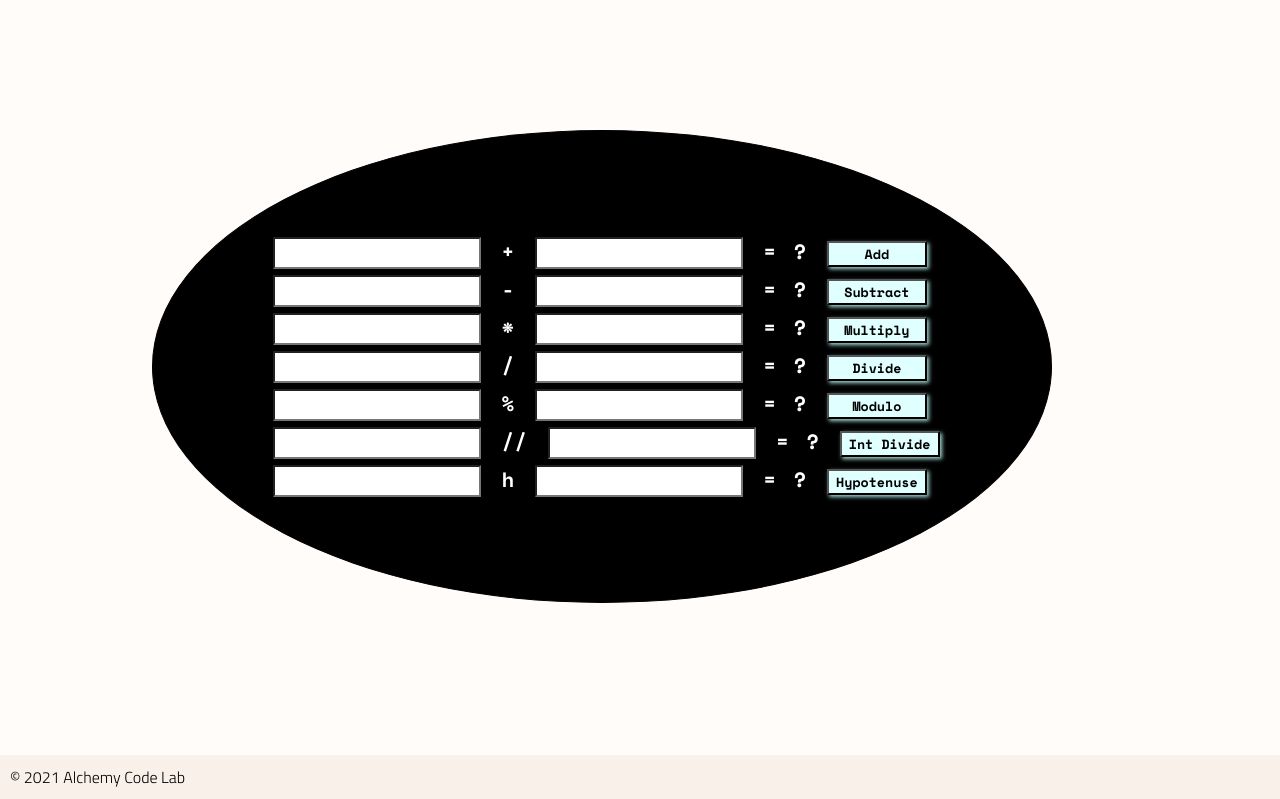
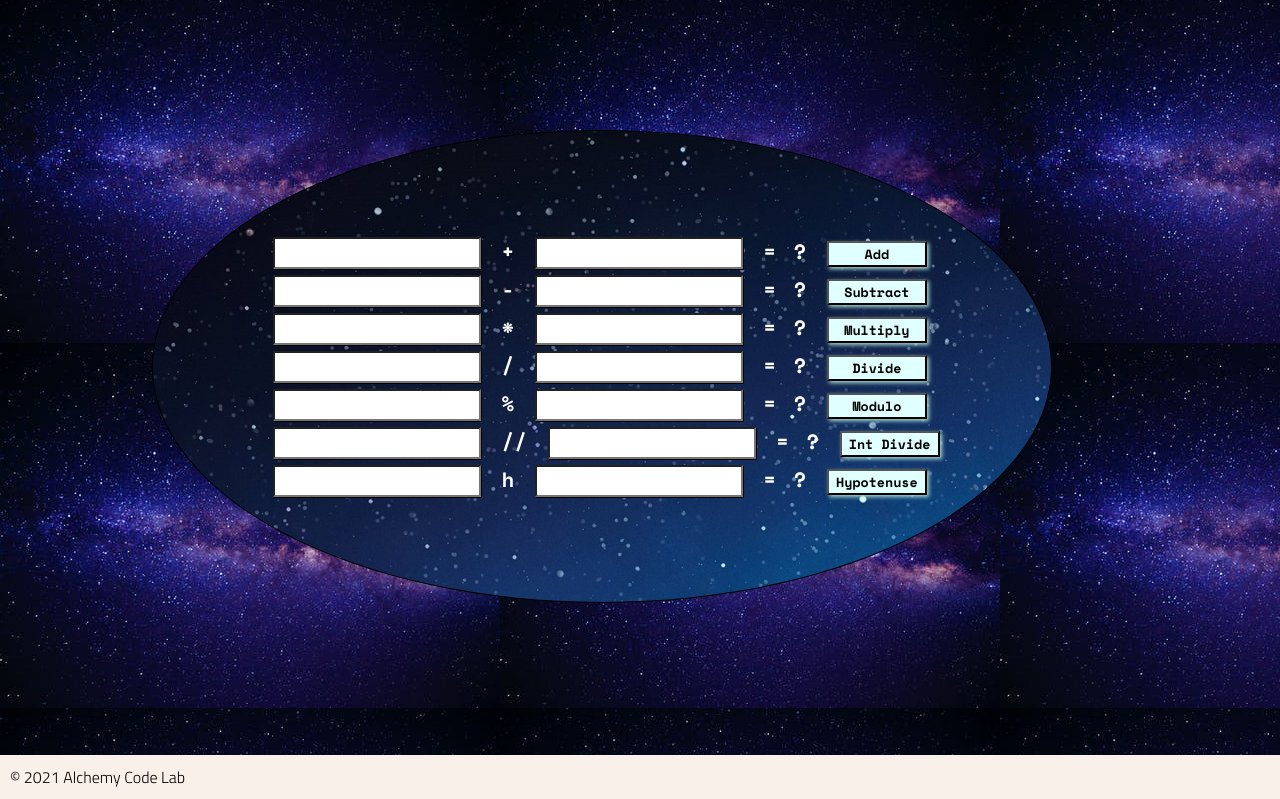
Before and after one commit to simonkaine/lab-04-calculator, a plain HTML site: page index.html in a window 1280 px wide. Shown: the part 132-931 px from the top of the page. Drawn offline with nearby package versions, Linux system fonts and the light colour scheme; the site is published under a folder, as on GitHub Pages, so addresses that start at the root find nothing.

Commit message:
image render issue

```diff
--- a/styles/styles.css
+++ b/styles/styles.css
@@ -43,7 +43,7 @@ footer {
     background-color: black;
     margin: 10%;
     border-radius: 60%;
-    background-image: url(/assets/space.jpg); /* image found at stockvault.net  */
+    background-image: url(../assets/space.jpg); /* image found at stockvault.net  */
 
 }
 
@@ -78,7 +78,7 @@ button {
 
 main {
     background: linear-gradient(to left, #333, #333 25%, #eee 75%, #333 100%);
-    background-image: url(/assets/spaceBig.jpeg);
+    background-image: url(../assets/spaceBig.jpeg);
     background-image: cover;
     /* image courtesy of https://valheart.com/highly-sensitive-people-empaths-have-unique-gifts/ */
 }
```
